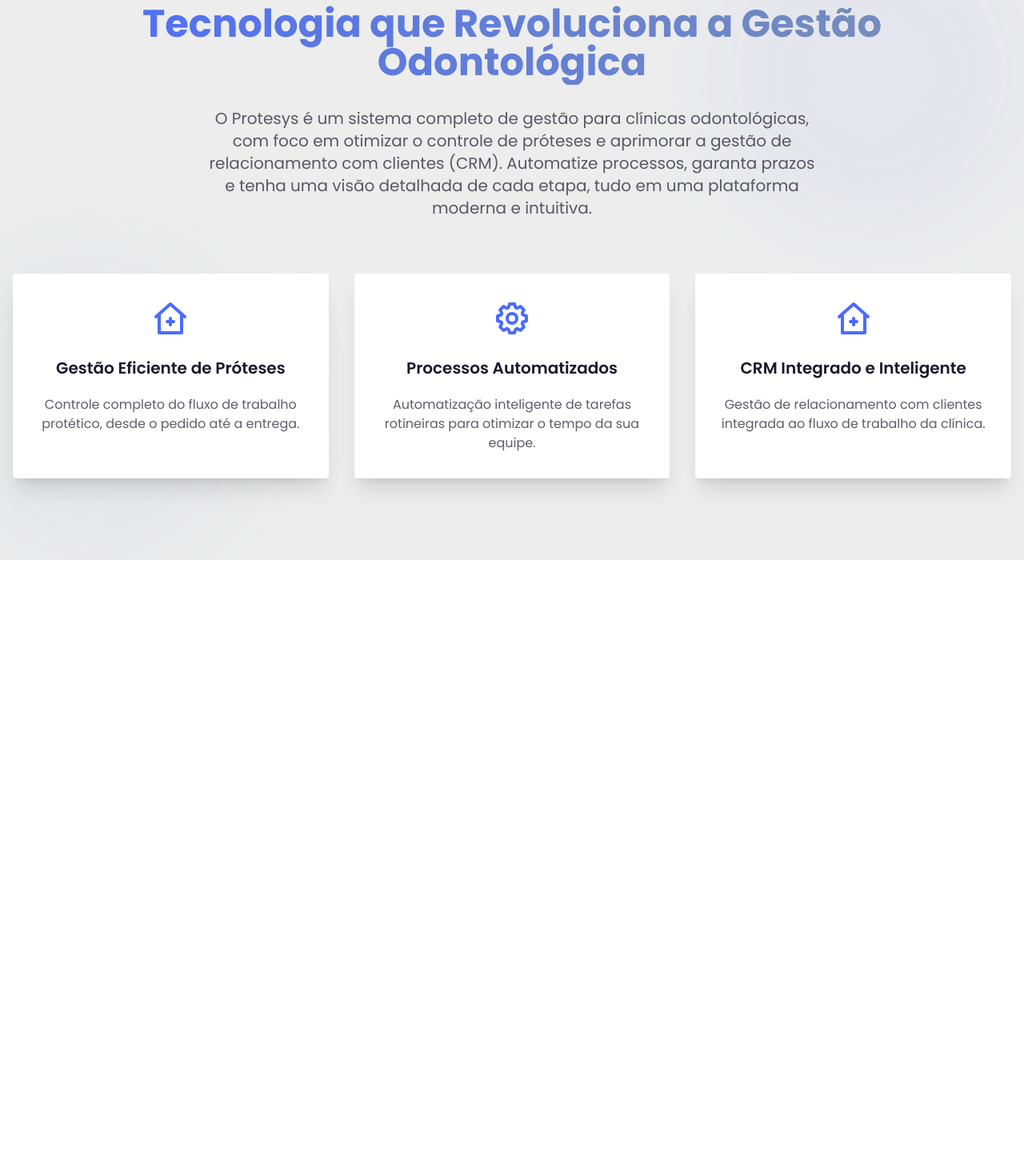
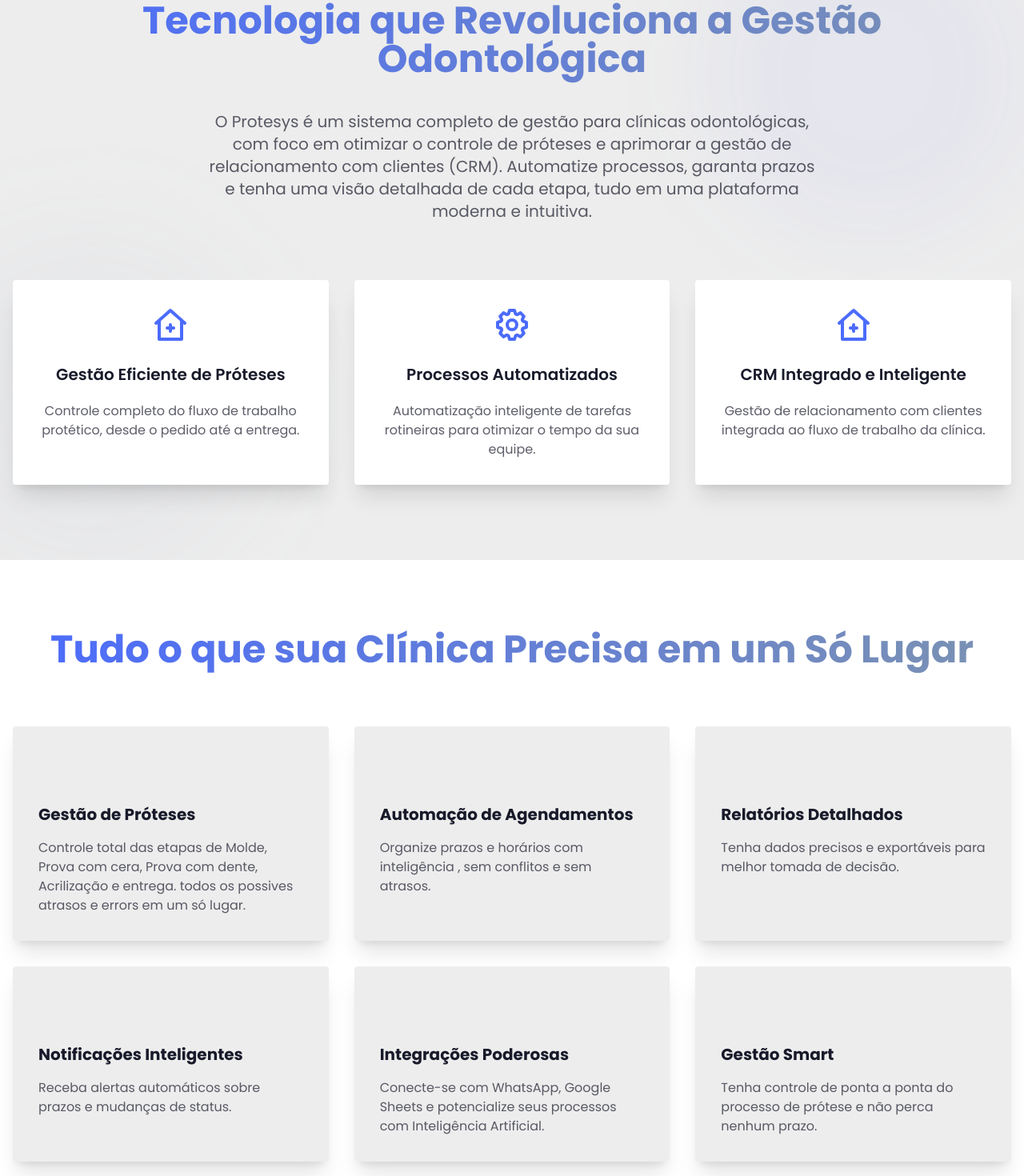
Before and after one commit to freddneos/protesys-react, a React (Vite) app: page / in a window 1280 px wide. Shown: the part 900-2370 px from the top of the page at 80% size. Before the commit the page ends 1600 px from the top, so only its background shows below. Built offline with nearby package versions, Linux system fonts and the light colour scheme; some icons are missing.

Commit message:
features

```diff
--- a/src/App.tsx
+++ b/src/App.tsx
@@ -1,6 +1,7 @@
 import Navbar from './components/Navbar';
 import { Hero } from './components/Hero';
 import { About } from './components/About';
+import { Features } from './components/Features';
 
 function App() {
   return (
@@ -8,6 +9,7 @@
       <Navbar />
       <Hero />
       <About />
+      <Features />
     </div>
   );
 }
--- a/src/components/About.tsx
+++ b/src/components/About.tsx
@@ -56,10 +56,10 @@
           transition={{ duration: 0.8 }}
           className="text-center mb-16"
         >
-          <h2 className="text-4xl md:text-5xl font-bold mb-6 bg-gradient-to-r from-primary to-secondary bg-clip-text text-transparent leading-[1.3] py-1">
+          <h2 className="text-4xl md:text-5xl font-bold mb-6 bg-gradient-to-r from-primary to-secondary bg-clip-text text-transparent leading-[1.4] py-2">
             Tecnologia que Revoluciona a Gestão Odontológica
           </h2>
-          <p className="text-lg md:text-xl text-base-content/70 max-w-3xl mx-auto leading-relaxed py-1">
+          <p className="text-lg md:text-xl text-base-content/70 max-w-3xl mx-auto leading-relaxed py-2">
             O Protesys é um sistema completo de gestão para clínicas odontológicas, com foco em otimizar
             o controle de próteses e aprimorar a gestão de relacionamento com clientes (CRM). Automatize
             processos, garanta prazos e tenha uma visão detalhada de cada etapa, tudo em uma plataforma
--- /dev/null
+++ b/src/components/Features.tsx
@@ -0,0 +1,95 @@
+import { motion } from "framer-motion";
+import {
+  Crown,
+  Calendar,
+  ChartSquare,
+  Notification,
+  MessageProgramming,
+  Money
+} from "iconsax-react";
+
+interface Feature {
+  icon: React.ElementType;
+  title: string;
+  description: string;
+}
+
+interface FeatureCardProps extends Feature {
+  index: number;
+}
+
+const features: Feature[] = [
+  {
+    icon: Crown,
+    title: "Gestão de Próteses",
+    description:
+      "Controle total das etapas  de Molde, Prova com cera, Prova com dente, Acrilização e entrega. todos os possives atrasos e errors em um só lugar."
+  },
+  {
+    icon: Calendar,
+    title: "Automação de Agendamentos",
+    description: "Organize prazos e horários com inteligência , sem conflitos e sem atrasos."
+  },
+  {
+    icon: ChartSquare,
+    title: "Relatórios Detalhados",
+    description: "Tenha dados precisos e exportáveis para melhor tomada de decisão."
+  },
+  {
+    icon: Notification,
+    title: "Notificações Inteligentes",
+    description: "Receba alertas automáticos sobre prazos e mudanças de status."
+  },
+  {
+    icon: MessageProgramming,
+    title: "Integrações Poderosas",
+    description: "Conecte-se com WhatsApp, Google Sheets e potencialize seus processos com Inteligência Artificial."
+  },
+  {
+    icon: Money,
+    title: "Gestão Smart",
+    description: "Tenha controle de ponta a ponta do processo de prótese e não perca nenhum prazo."
+  }
+];
+
+const FeatureCard = ({ icon: Icon, title, description, index }: FeatureCardProps) => {
+  return (
+    <motion.div
+      initial={{ opacity: 0, y: 20 }}
+      animate={{ opacity: 1, y: 0 }}
+      transition={{ duration: 0.5, delay: index * 0.1 }}
+      className="card bg-base-200 shadow-xl hover:shadow-2xl transition-shadow"
+    >
+      <div className="card-body">
+        <Icon size={40} className="text-primary mb-4" variant="Bulk" />
+        <h3 className="card-title text-xl font-bold mb-2">{title}</h3>
+        <p className="text-base-content/70">{description}</p>
+      </div>
+    </motion.div>
+  );
+};
+
+export const Features = () => {
+  return (
+    <section className="min-h-screen py-20 px-4 bg-base-100 flex items-center">
+      <div className="container mx-auto">
+        <motion.div
+          initial={{ opacity: 0, y: 20 }}
+          animate={{ opacity: 1, y: 0 }}
+          transition={{ duration: 0.6 }}
+          className="text-center mb-16"
+        >
+          <h2 className="text-4xl md:text-5xl font-bold mb-4 bg-gradient-to-r from-primary to-secondary bg-clip-text text-transparent leading-[1.3] py-2">
+            Tudo o que sua Clínica Precisa em um Só Lugar
+          </h2>
+        </motion.div>
+
+        <div className="grid grid-cols-1 md:grid-cols-2 lg:grid-cols-3 gap-8">
+          {features.map((feature, index) => (
+            <FeatureCard key={index} {...feature} index={index} />
+          ))}
+        </div>
+      </div>
+    </section>
+  );
+};
--- a/src/components/Hero.tsx
+++ b/src/components/Hero.tsx
@@ -57,14 +57,15 @@
             transition={{ duration: 0.8 }}
           >
             <h1 className="flex flex-col gap-4 text-4xl md:text-5xl lg:text-6xl xl:text-7xl font-bold mb-12 bg-gradient-to-r from-primary to-secondary bg-clip-text text-transparent">
-              <span>Gestão Completa</span>
-              <span className="leading-[1.3]">Para Clínicas Odontológicas</span>
+              <span>Tecnologia que Revoluciona</span>
+              <span className="leading-[1.3]">a Gestão Odontológica</span>
             </h1>
 
-            <div className="text-lg md:text-xl lg:text-2xl text-base-content/70 mb-12 h-24 flex items-center justify-center">
+            <div className="text-lg md:text-xl lg:text-2xl text-base-content/70 mb-12 h-32 flex items-center justify-center">
               <Typewriter
                 options={{
                   strings: [
+                    "Tudo o que sua Clínica Precisa em um Só Lugar",
                     "Do controle de próteses ao CRM completo",
                     "Tudo em uma única plataforma",
                     "Simplifique a gestão da sua clínica"
```
